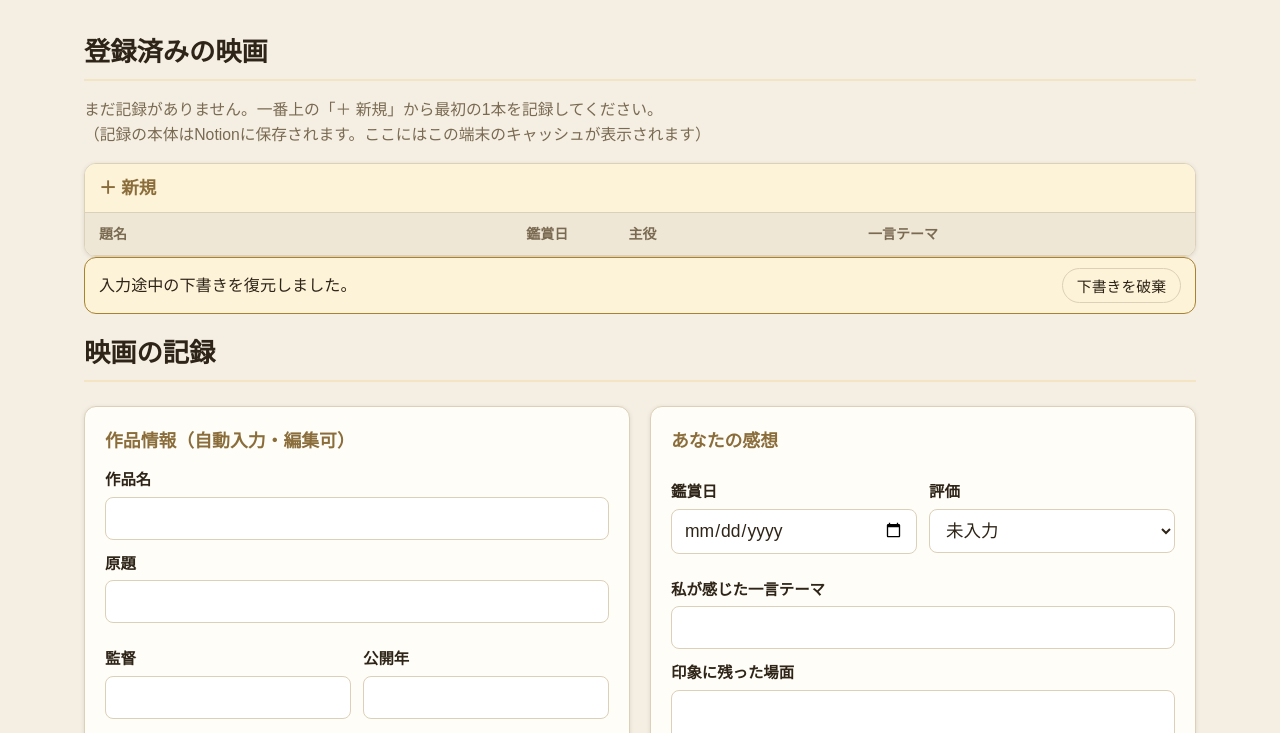
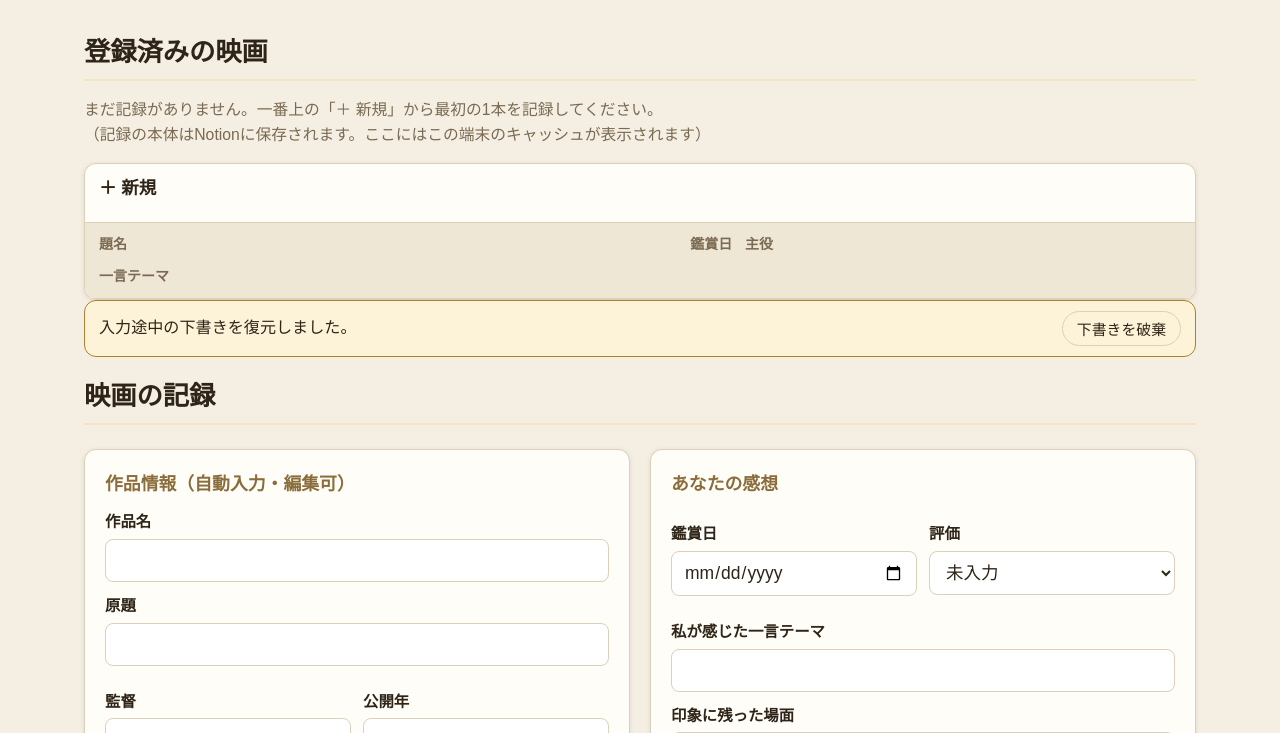
Before and after one commit to AkiraItoi/-movie-record-, a plain HTML site: page index.html in a window 1280 px wide. Shown: the part 67-800 px from the top of the page. Drawn offline with Linux system fonts and the light colour scheme.

Commit message:
Refine movie row styles and comments in styles.css
Updated comments and adjusted grid layout for movie rows.

```diff
--- a/styles.css
+++ b/styles.css
@@ -175,10 +175,10 @@ body:has(#view-settings:not([hidden])) .nav-btn[data-nav="settings"] {
 .candidate .cand-badge { margin-left: auto; color: var(--gold-dark); font-weight: 700; font-size: 0.85rem; white-space: nowrap; }
 
 /* ===== 一覧・詳細 ===== */
-/* 一覧は1行1作品の表形式：題名／鑑賞日／主役／一言テーマ */
+/* 一覧は1行1作品の表形式：題名／鑑賞日（月日のみ）／一言テーマ */
 .movie-rows { background: var(--surface); border: 1px solid var(--border); border-radius: var(--radius); box-shadow: var(--shadow); overflow: hidden; }
 .movie-row {
-  display: grid; grid-template-columns: minmax(0, 2fr) 6.6em minmax(0, 1.1fr) minmax(0, 1.5fr);
+  display: grid; grid-template-columns: minmax(0, 2fr) 3.2em minmax(0, 1.5fr);
   gap: 10px; align-items: center; width: 100%; padding: 10px 14px;
   background: transparent; border: none; border-bottom: 1px solid var(--border);
   color: var(--text); text-align: left; font: inherit;
@@ -190,8 +190,6 @@ button.movie-row:hover { background: var(--surface-muted); }
 .movie-row .mr-date { color: var(--muted); font-size: 0.85rem; }
 .movie-row .mr-theme { color: var(--gold-dark); }
 .movie-row-head { color: var(--muted); font-size: 0.8rem; font-weight: 700; background: var(--surface-muted); }
-.movie-row-new { color: var(--gold-dark); font-weight: 700; background: var(--accent-bg); }
-.movie-row-new:hover { background: var(--accent-bg); filter: brightness(0.98); }
 #record-list .movie-row:last-child { border-bottom: none; }
 .confirm-body, .detail-body {
   background: var(--surface); border: 1px solid var(--border); border-radius: var(--radius);
```
